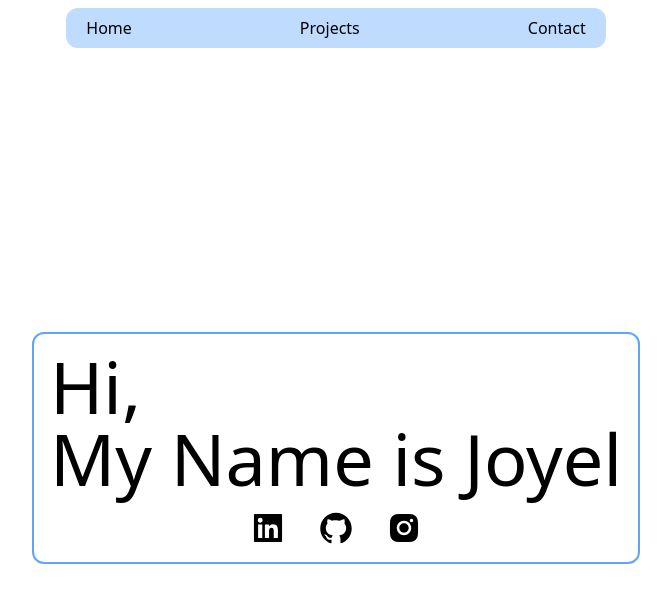
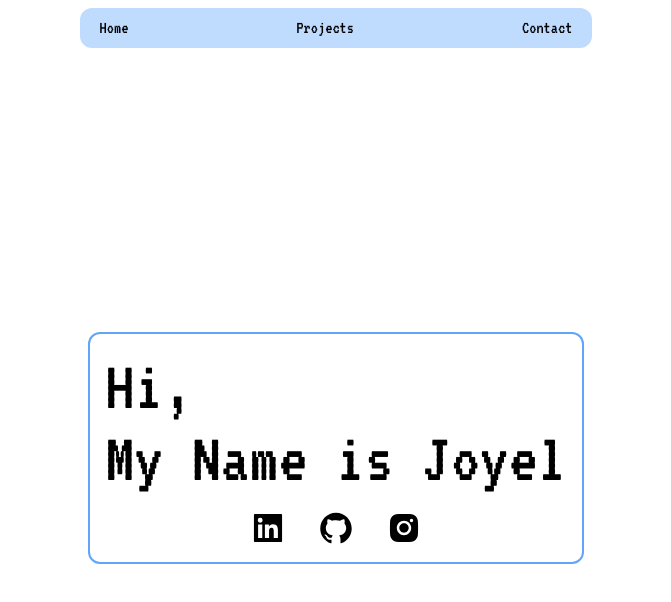
Before and after one commit to Joyel1441/Portfolio, a Next.js app: page / in a window 1280 px wide. Shown: the top 602 px of the page, without its empty margins (304-975 px from the left). Built offline with nearby package versions, Linux system fonts and the light colour scheme.

Commit message:
some minor changes

```diff
--- a/app/layout.tsx
+++ b/app/layout.tsx
@@ -1,5 +1,11 @@
 import Navigation from '@/components/navigation'
 import './globals.css'
+import {VT323} from "@next/font/google"
+
+const vt323= VT323({
+  subsets: ['latin'],
+  weight: ['400', '400']
+})
 
 export default function RootLayout({
   children,
@@ -7,7 +13,7 @@ export default function RootLayout({
   children: React.ReactNode
 }) {
   return (
-    <html lang="en">
+    <html lang="en" className={vt323.className}>
       {/*
         <head /> will contain the components returned by the nearest parent
         head.tsx. Find out more at https://beta.nextjs.org/docs/api-reference/file-conventions/head
--- a/components/navigation.tsx
+++ b/components/navigation.tsx
@@ -3,7 +3,7 @@ import React from "react";
 
 const Navigation = () => {
   return (
-    <nav className="flex justify-center h-10 mt-2">
+    <nav className="flex justify-center h-10 mt-2 text-lg">
       <div className="flex bg-blue-200 rounded-xl p-4 items-center justify-center">
         <ul className="flex flex-row space-x-10 xl:space-x-40">
           <li className="hover:bg-blue-300 rounded-xl p-1"><Link href={"/"}>Home</Link></li>
--- a/components/projectcard.tsx
+++ b/components/projectcard.tsx
@@ -19,7 +19,7 @@ const ProjectCard = (props: Props) => {
   const { demo_link } = props;
   const { image_link } = props;
   return (
-    <div className="">
+    <div className="text-xl">
       <div className="grid grid-flow-row gap-2">
         <div className="w-full block relative h-72">
         <Image src={image_link} alt="project image" fill={true} className="rounded-md"/>
```
